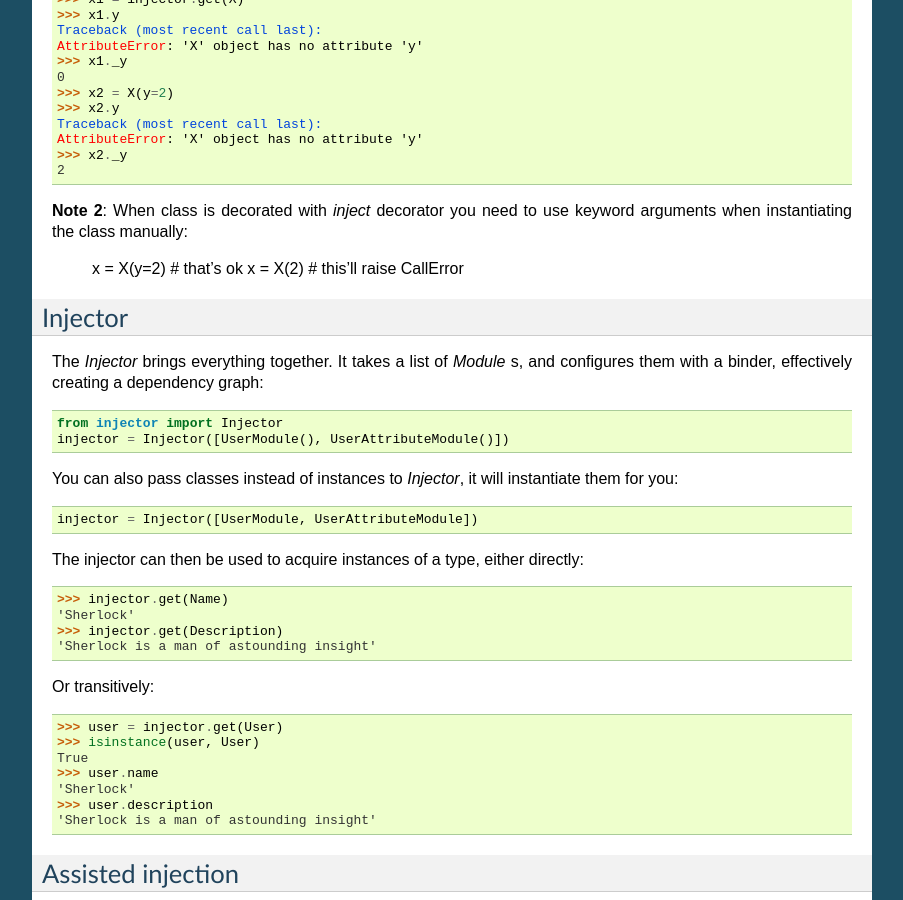
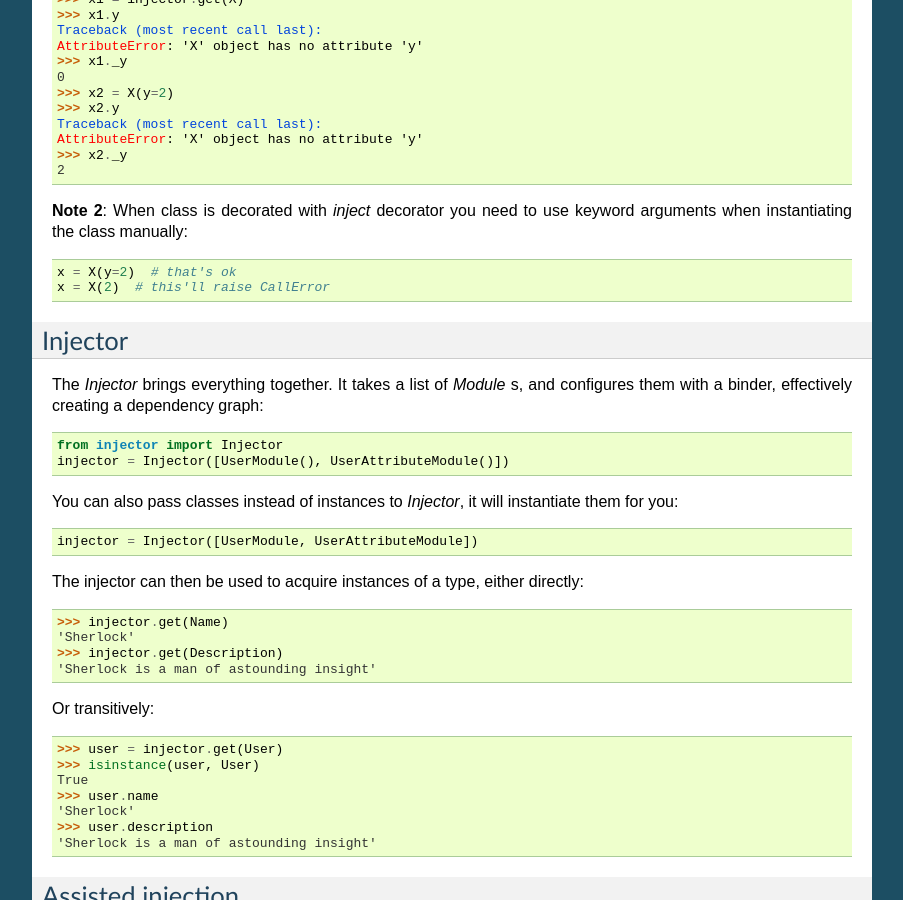
Before and after one commit to python-injector/injector, a Sphinx documentation site: the page built from docs/terminology.rst, in a window 1280 px wide and 900 px high, scrolled down 2605 px. Shown: the whole window, without its empty margins (198-1101 px from the left). Built offline with Sphinx 7.4.7, drawn with Linux system fonts in a browser that asks for light colours.

Commit message:
fix code block formatting

```diff
--- a/docs/terminology.rst
+++ b/docs/terminology.rst
@@ -144,7 +144,7 @@ is equivalent to::
     >>> x2._y
     2
 
-**Note 2**: When class is decorated with `inject` decorator you need to use keyword arguments when instantiating the class manually:
+**Note 2**: When class is decorated with `inject` decorator you need to use keyword arguments when instantiating the class manually::
 
     x = X(y=2)  # that's ok
     x = X(2)  # this'll raise CallError
```
